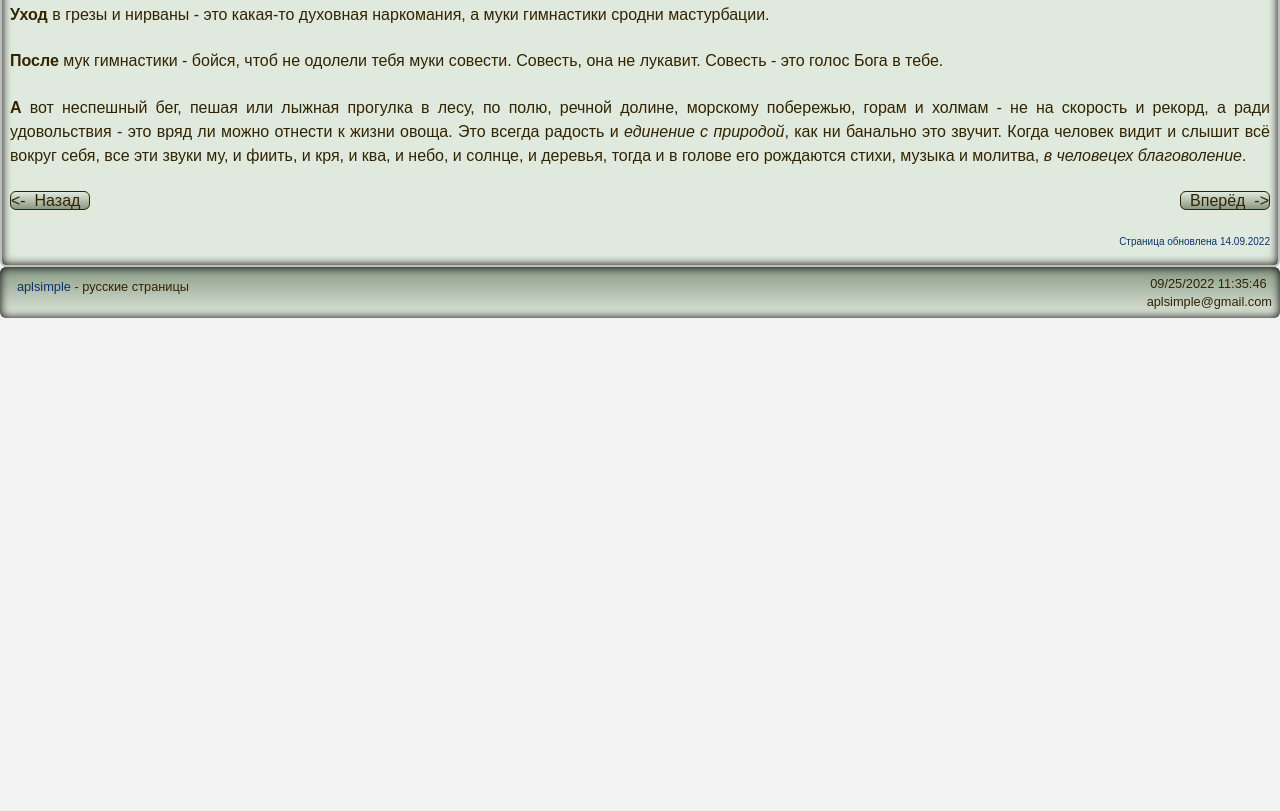
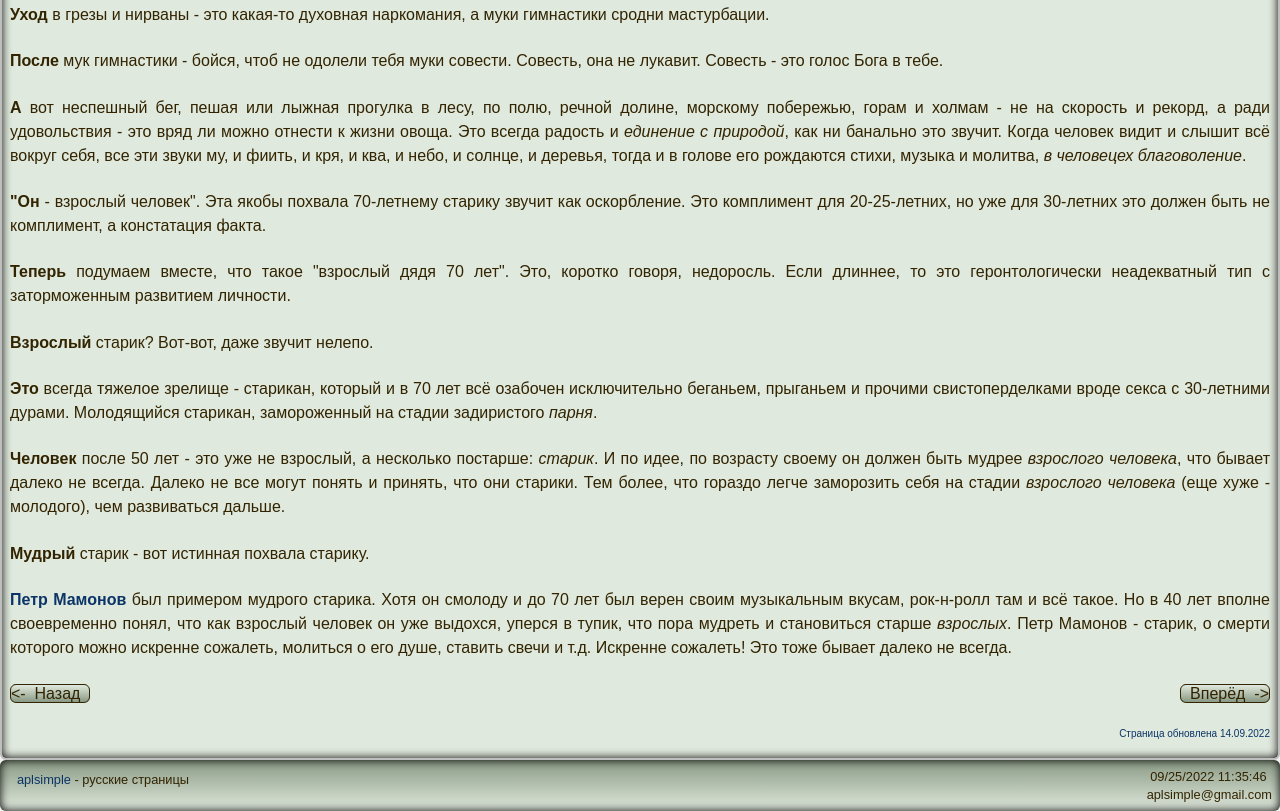
Before and after one commit to aplsimple/aplsimple.github.io, a plain HTML site: page ru/misc/stream/streamyb.htm in a window 1280 px wide. Shown: the part 836-1647 px from the top of the page. Before the commit the page ends 1154 px from the top, so only its background shows below. Drawn offline with Linux system fonts and the light colour scheme.

Commit message:
links, stream

```diff
--- a/ru/misc/stream/streamyb.htm
+++ b/ru/misc/stream/streamyb.htm
@@ -75,7 +75,31 @@
 </P>
 
 <P align=justify>
-<B></B>
+<B>"Он</B> - взрослый человек". Эта якобы похвала 70-летнему старику звучит как оскорбление. Это комплимент для 20-25-летних, но уже для 30-летних это должен быть не комплимент, а констатация факта.
+</P>
+
+<P align=justify>
+<B>Теперь</B> подумаем вместе, что такое "взрослый дядя 70 лет". Это, коротко говоря, недоросль. Если длиннее, то это геронтологически неадекватный тип с заторможенным развитием личности.
+</P>
+
+<P align=justify>
+<B>Взрослый</B> старик? Вот-вот, даже звучит нелепо.
+</P>
+
+<P align=justify>
+<B>Это</B> всегда тяжелое зрелище - старикан, который и в 70 лет всё озабочен исключительно беганьем, прыганьем и прочими свистоперделками вроде секса с 30-летними дурами. Молодящийся старикан, замороженный на стадии задиристого <em>парня</em>.
+</P>
+
+<P align=justify>
+<B>Человек</B> после 50 лет - это уже не взрослый, а несколько постарше: <em>старик</em>. И по идее, по возрасту своему он должен быть мудрее <em>взрослого человека</em>, что бывает далеко не всегда. Далеко не все могут понять и принять, что они старики. Тем более, что гораздо легче заморозить себя на стадии <em>взрослого человека</em> (еще хуже - молодого), чем развиваться дальше.
+</P>
+
+<P align=justify>
+<B>Мудрый</B> старик - вот истинная похвала старику.
+</P>
+
+<P align=justify>
+<B><A href="https://predanie.ru/petr-nikolaevich-mamonov/">Петр Мамонов</A></B> был примером мудрого старика. Хотя он смолоду и до 70 лет был верен своим музыкальным вкусам, рок-н-ролл там и всё такое. Но в 40 лет вполне своевременно понял, что как взрослый человек он уже выдохся, уперся в тупик, что пора мудреть и становиться старше <em>взрослых</em>. Петр Мамонов - старик, о смерти которого можно искренне сожалеть, молиться о его душе, ставить свечи и т.д. Искренне сожалеть! Это тоже бывает далеко не всегда.
 </P>
 
 <P align=justify>
```
Also changed, not shown: ru/misc/links/links.html (+15 -5 lines).
